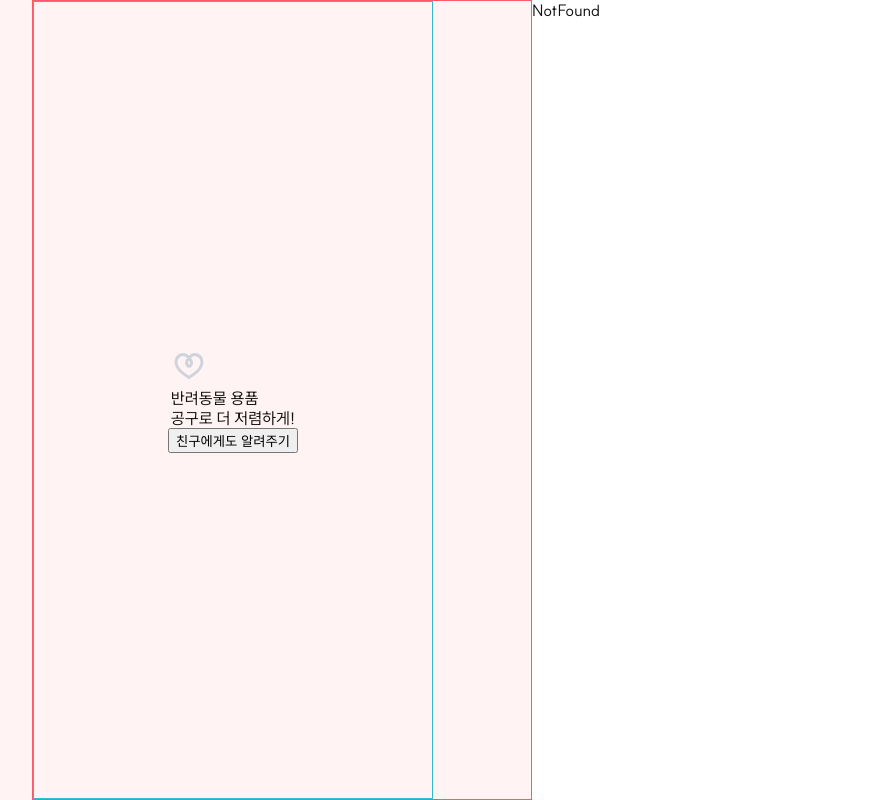
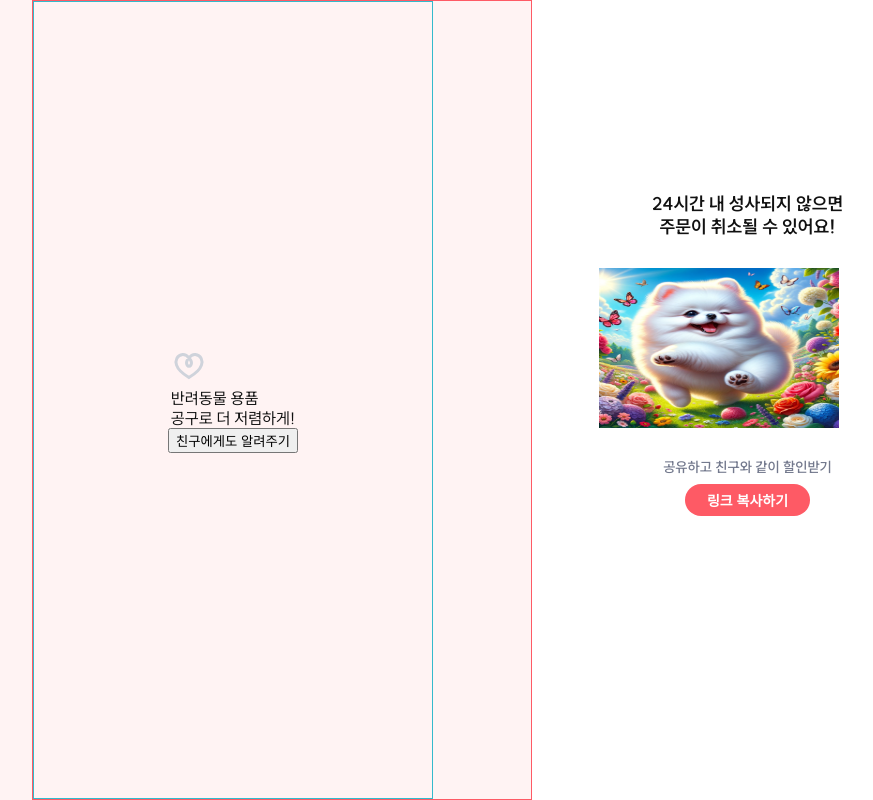
Before and after one commit to devwqc/petFrontend, a Next.js app: page /payment/paymentSuccessByCart in a window 1280 px wide. Before the commit this address had no page. Shown: the whole page, without its empty margins (108-981 px from the left). Built offline with nearby package versions, Linux system fonts and the light colour scheme.

Commit message:
fix: cart rename

```diff
--- a/src/components/cart/Card.tsx
+++ b/src/components/cart/Card.tsx
@@ -14,6 +14,7 @@ interface CardProps {
   imageUrl: string | StaticImageData;
   onCheck: () => void;
   onQuantityChange: (newQuantity: number) => void;
+  onRemove: () => void;
 }
 
 export default function Card({
@@ -26,6 +27,7 @@ export default function Card({
   imageUrl,
   onCheck,
   onQuantityChange,
+  onRemove,
 }: CardProps) {
   // 추후 백에서 장바구니에 담은 제품 갯수로 초기화하는 로직 추가
   const [productNumber, setProductNumber] = useState(initialProductNumber);
@@ -55,7 +57,7 @@ export default function Card({
             className={styles.checkbox}
             onChange={onCheck}
           />
-          <FontAwesomeIcon icon={faXmark} />
+          <FontAwesomeIcon icon={faXmark} onClick={onRemove} />
         </div>
         <div className={styles.productExplain}>
           <Image className={styles.productImg} width={56} height={56} src={imageUrl} alt="productImg" />
--- /dev/null
+++ b/src/pages/payment/PaymentSuccess.module.scss
@@ -0,0 +1,12 @@
+.paymentSuccess {
+  padding: 20.6rem 9rem 33.8rem 9rem;
+  display: flex;
+  flex-direction: column;
+  gap: 4.4rem;
+}
+
+.finish {
+  text-align: center;
+  font-family: SUIT;
+  @include font-headline2;
+}
--- /dev/null
+++ b/src/pages/payment/PaymentSuccessByCart.module.scss
@@ -0,0 +1,53 @@
+.paymentSuccessByCart {
+  display: flex;
+  flex-direction: column;
+  padding: 19.2rem 6.6rem 22rem 6.7rem;
+  gap: 3rem;
+}
+
+.warning {
+  font-size: 1.8rem;
+  font-weight: 700;
+  text-align: center;
+}
+
+.petImg {
+  width: 24rem;
+  height: 16rem;
+}
+
+.share {
+  display: flex;
+  flex-direction: column;
+  gap: 0.8rem;
+  align-items: center;
+}
+
+.shareMent {
+  text-align: center;
+  color: $color-gray-600;
+  font-size: 1.4rem;
+  font-weight: 600;
+}
+
+.copyButton {
+  background-color: $color-pink-main;
+  color: $color-white;
+  border: none;
+  width: 12.5rem;
+  height: 3.2rem;
+  border-radius: 10rem;
+  font-size: 1.4rem;
+  font-weight: 600;
+}
+
+.copyButtonSuccess {
+  border: none;
+  width: 12.5rem;
+  height: 3.2rem;
+  border-radius: 10rem;
+  font-size: 1.4rem;
+  font-weight: 600;
+  background-color: $color-gray-800;
+  color: $color-white;
+}
--- /dev/null
+++ b/src/pages/payment/paymentSuccessByCart.tsx
@@ -0,0 +1,43 @@
+import { useState } from 'react';
+import styles from './PaymentSuccessByCart.module.scss';
+import exampleProductImg from '@/assets/exampleProductImg.jpg';
+import Image from 'next/image';
+
+export default function PaymentSuccessByCart() {
+  const [buttonText, setButtonText] = useState('링크 복사하기');
+  const [buttonColor, setButtonColor] = useState(styles.copyButton);
+
+  function handleCopyLink() {
+    const dummyLink = 'https://example.com/seoleeping';
+    navigator.clipboard
+      .writeText(dummyLink)
+      .then(() => {
+        setButtonText('링크 복사완료!');
+        setButtonColor(styles.copyButtonSuccess);
+        setTimeout(() => {
+          setButtonText('다시 복사하기');
+          setButtonColor(styles.copyButton);
+        }, 2000);
+      })
+      .catch(err => {
+        console.error('Failed to copy: ', err);
+      });
+  }
+
+  return (
+    <div className={styles.paymentSuccessByCart}>
+      <div className={styles.warning}>
+        24시간 내 성사되지 않으면
+        <br />
+        주문이 취소될 수 있어요!
+      </div>
+      <Image className={styles.petImg} width={180} height={180} src={exampleProductImg} alt="petImg" />
+      <div className={styles.share}>
+        <div className={styles.shareMent}>공유하고 친구와 같이 할인받기</div>
+        <button className={buttonColor} onClick={handleCopyLink}>
+          {buttonText}
+        </button>
+      </div>
+    </div>
+  );
+}
```
Also changed, not shown: src/pages/cart/Cart.module.scss (+7 -0 lines), src/pages/cart/index.tsx (+105 -41 lines), src/pages/payment/paymentSuccess.tsx (added, +23 -0 lines).
